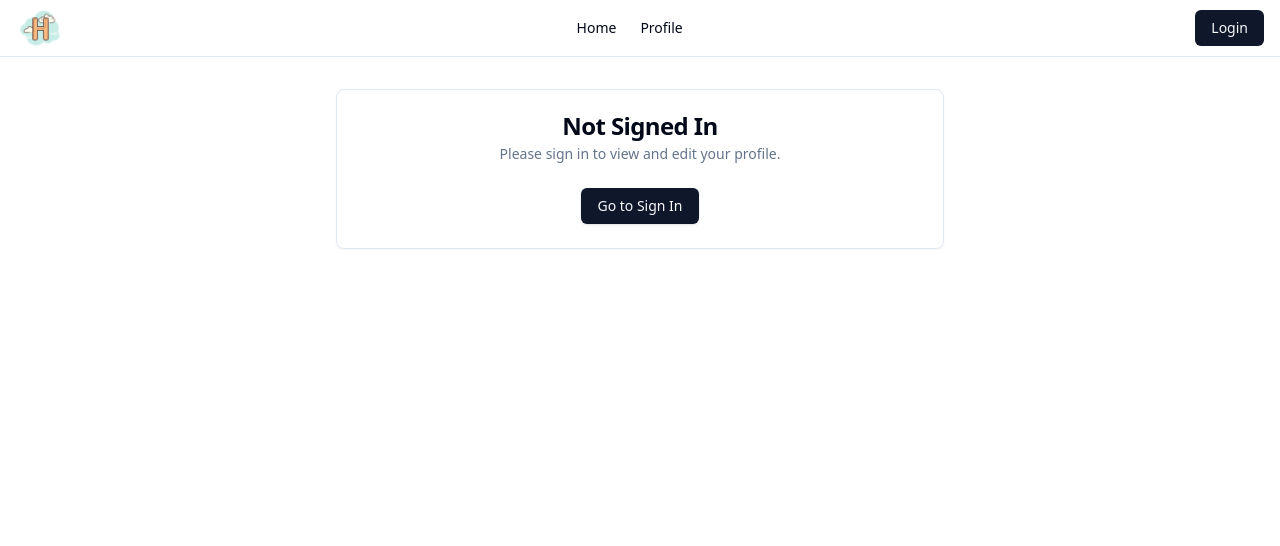
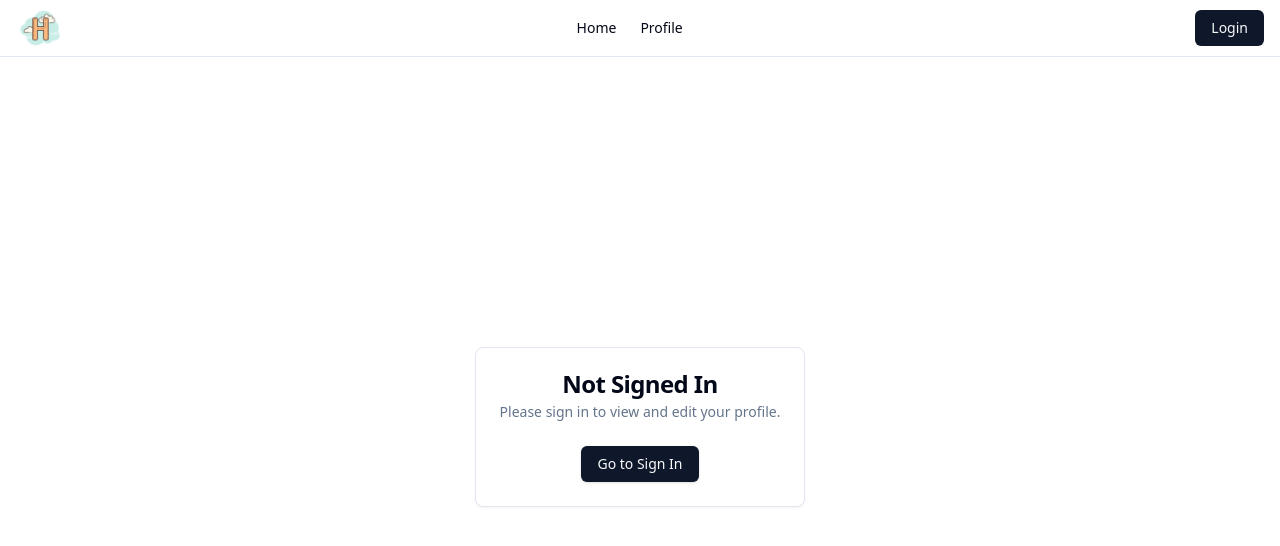
Before and after one commit to jn-gr/hobbiesApp, a Vue app in the folder frontend/: page /profile in a window 1280 px wide. Shown: the top 546 px of the page. Built offline with nearby package versions, Linux system fonts and the light colour scheme; no server answers.

Commit message:
Update ProfilePage.vue

```diff
--- a/frontend/src/pages/ProfilePage.vue
+++ b/frontend/src/pages/ProfilePage.vue
@@ -93,7 +93,7 @@
       </Card>
     </div>
 
-    <div v-else class="text-center">
+    <div v-else class="text-center min-h-[calc(100svh-124px)] flex items-center justify-center p-4 bg-background">
       <Card>
         <CardHeader>
           <CardTitle>Not Signed In</CardTitle>
```
